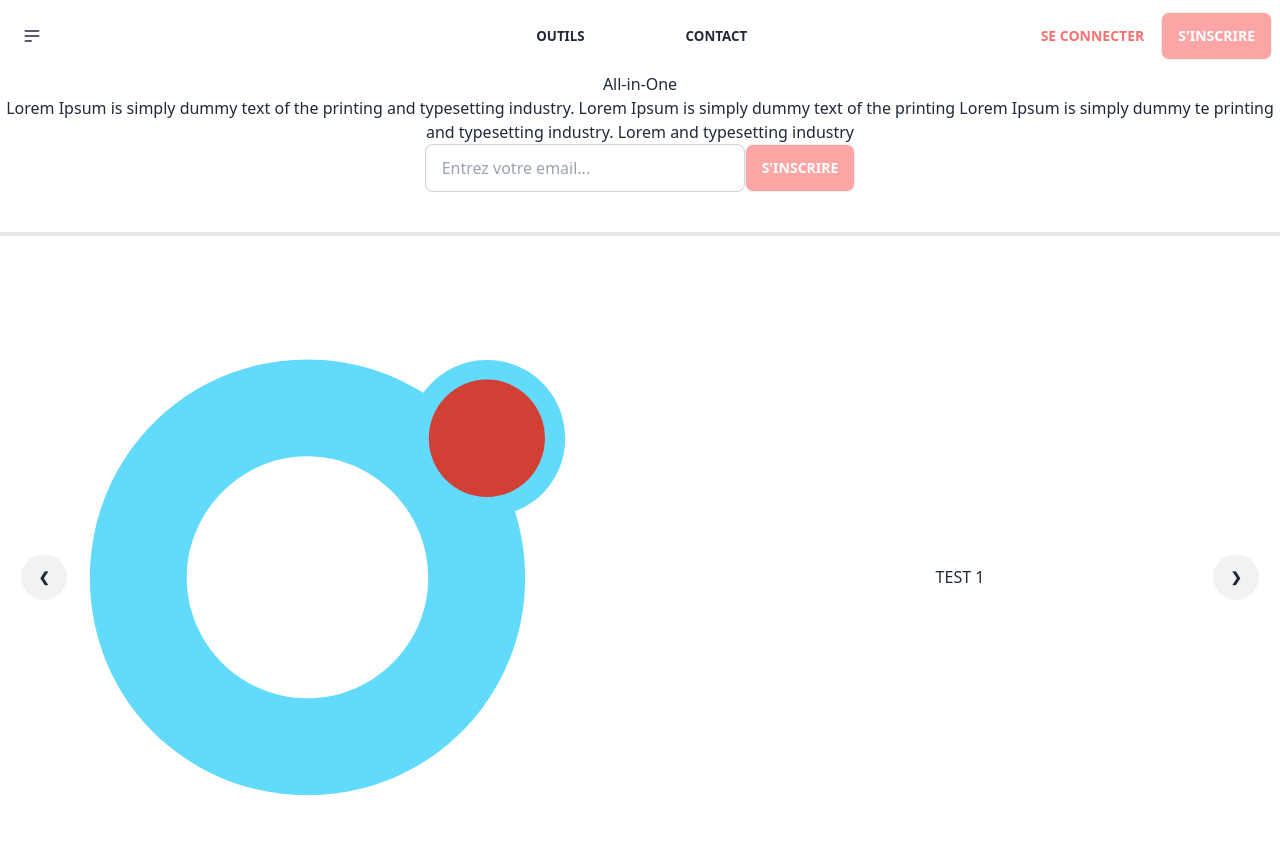
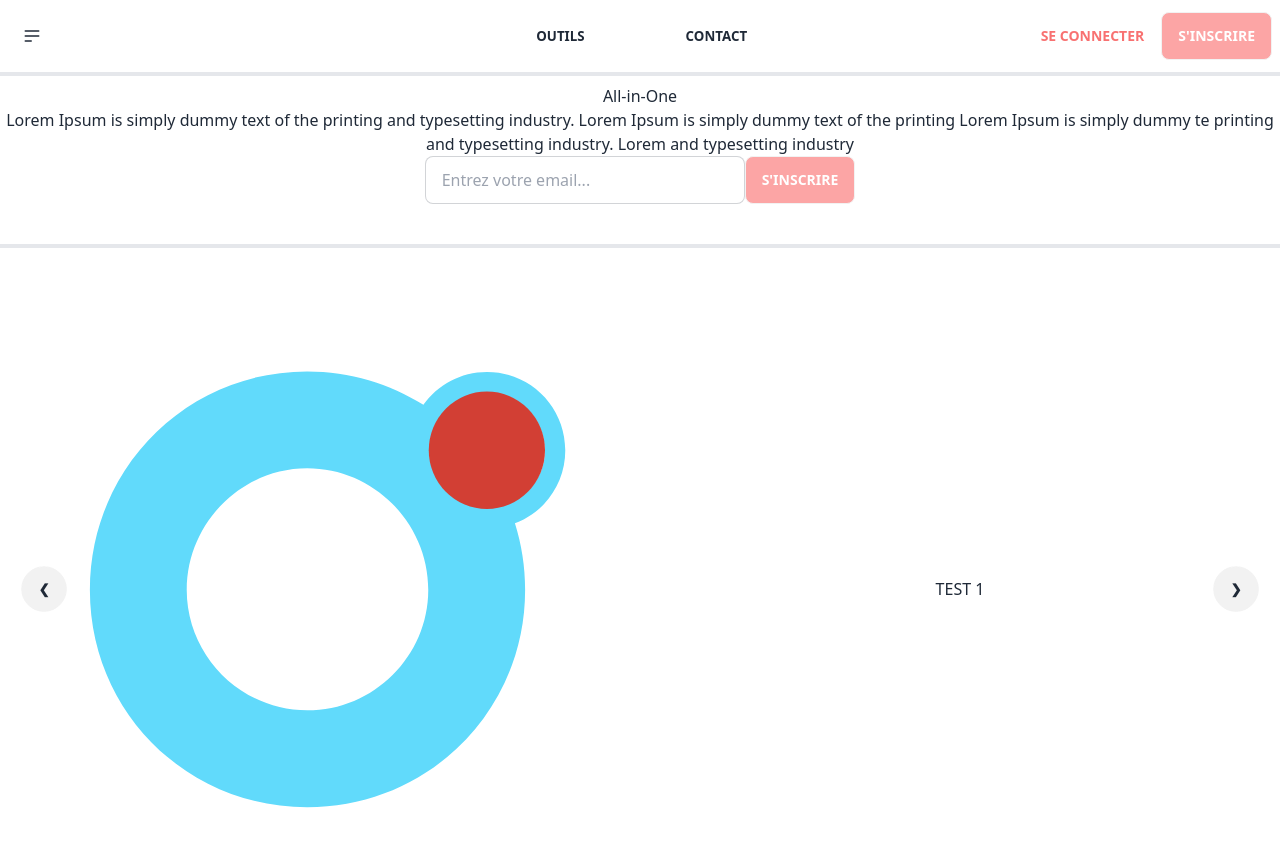
Before and after one commit to YogannHenry/All-in-one-Front, a React (Vite) app: page / in a window 1280 px wide. Shown: the top 846 px of the page. Built offline with nearby package versions, Linux system fonts and the light colour scheme.

Commit message:
ajout css

```diff
--- a/src/components/Home/Carrousel/Carrousel.tsx
+++ b/src/components/Home/Carrousel/Carrousel.tsx
@@ -22,7 +22,7 @@ const dataCarrousel = [
 
 function Carrousel() {
   return (
-    <div className="carousel w-full border-t-4 mt-10 mx-15">
+    <div className="carousel w-full border-t-4 mt-10">
       {dataCarrousel.map((item, index) => (
         <div
           key={item.id}
--- a/src/components/Home/Home.tsx
+++ b/src/components/Home/Home.tsx
@@ -3,7 +3,7 @@ import Carrousel from './Carrousel/Carrousel';
 function Home() {
   return (
     <div>
-      <div className="flex justify-center items-center">
+      <div className="flex justify-center items-center border-t-4 pt-2">
         <form className="">
           <h1 className="text-center	">All-in-One</h1>
           <p className="text-center">
```
